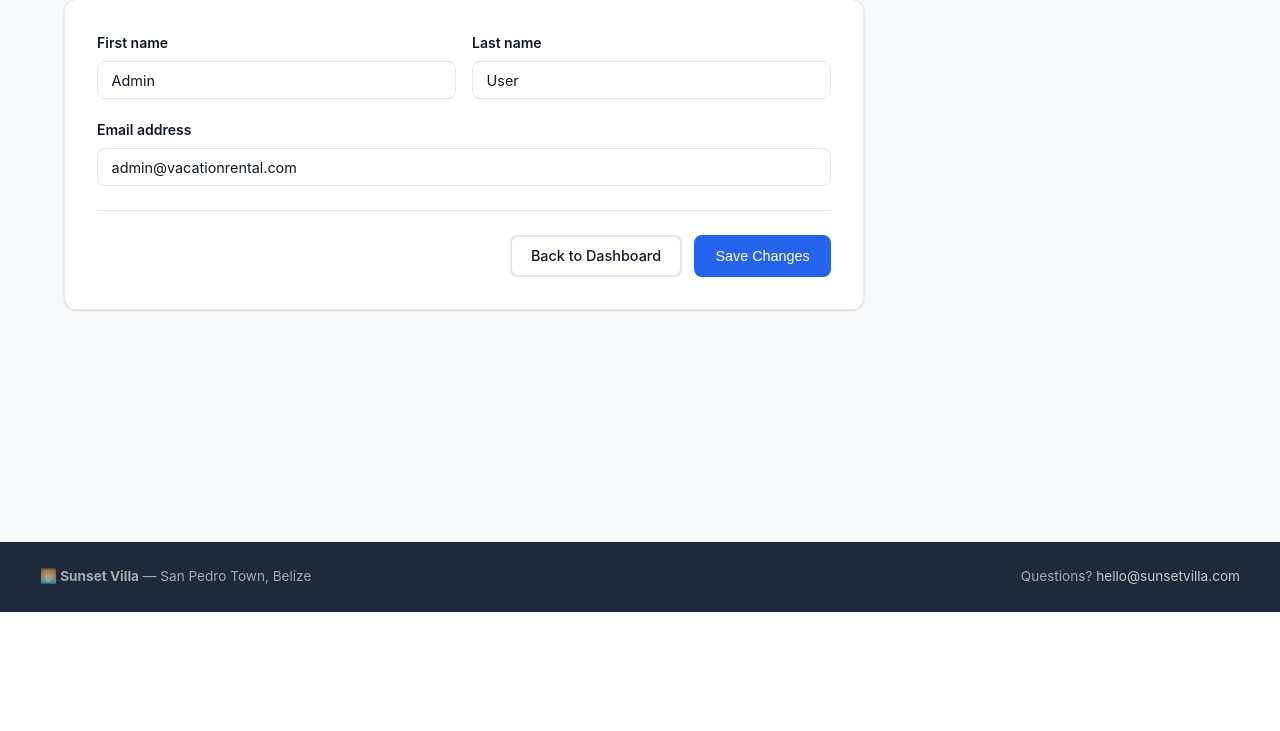
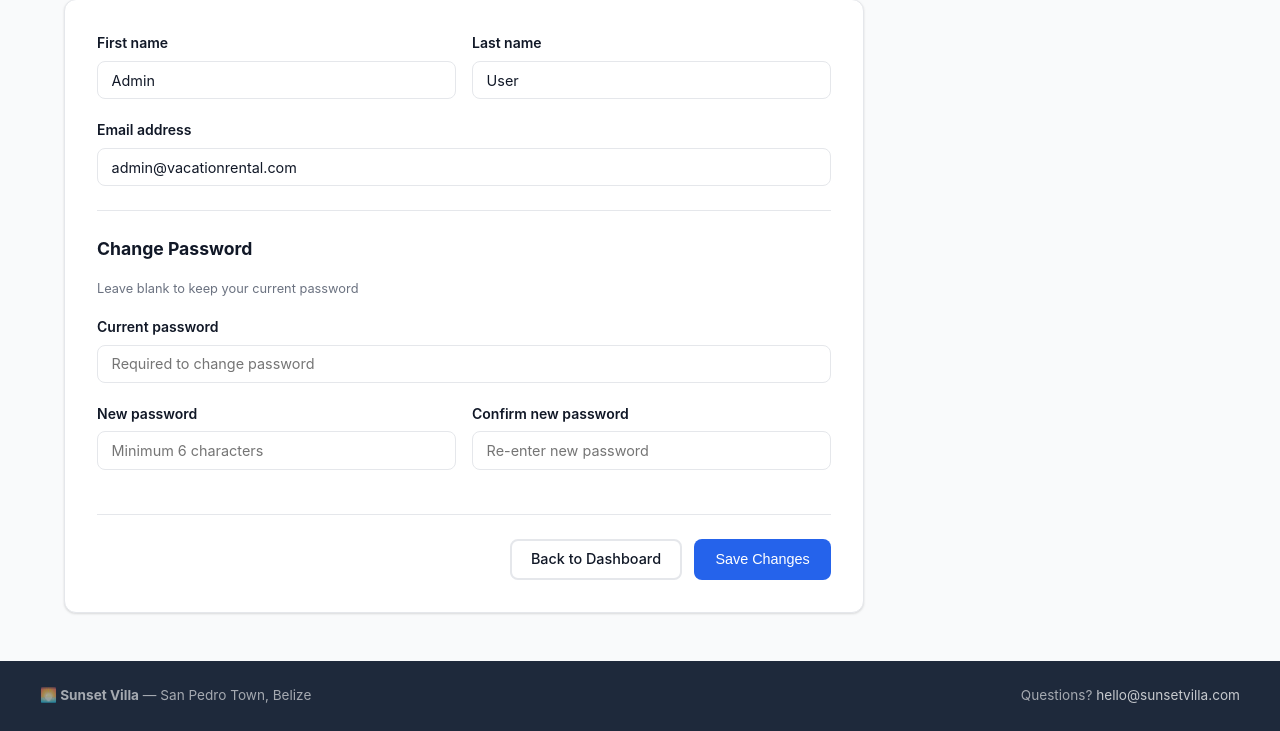
Before and after one commit to nm90/booking-site-mar17, a Flask app: page /portal/profile in a window 1280 px wide. Shown: the part 188-919 px from the top of the page. Before the commit the page ends 800 px from the top, so only its background shows below. Run offline with Flask 3, Linux system fonts and the light colour scheme; the visitor is signed in with stand-in values (Sample User, id 1); data comes from the database, SQL or seed files in the repository; parts of the project's set-up code (start-up, migrations or seed data) failed here and were passed over; some libraries are stand-ins or nearby versions.

Commit message:
Add password change to profile page
Closes #53

Co-Authored-By: Claude Opus 4.6 <noreply@anthropic.com>

```diff
--- a/backend/controllers/portal_controller.py
+++ b/backend/controllers/portal_controller.py
@@ -81,6 +81,9 @@ def profile_update():
     first_name = request.form.get('first_name', '').strip()
     last_name = request.form.get('last_name', '').strip()
     email = request.form.get('email', '').strip()
+    current_password = request.form.get('current_password', '').strip()
+    new_password = request.form.get('new_password', '').strip()
+    new_password_confirm = request.form.get('new_password_confirm', '').strip()
     form_data = {
         'first_name': first_name,
         'last_name': last_name,
@@ -88,6 +91,15 @@ def profile_update():
     }
 
     try:
+        # Handle password change if any password field is filled
+        if current_password or new_password or new_password_confirm:
+            if not current_password:
+                raise ValueError("Current password is required to change your password")
+            if new_password != new_password_confirm:
+                raise ValueError("New passwords do not match")
+            User.update_password(user_id, current_password, new_password)
+            flash('Password updated successfully.', 'success')
+
         updated_user = User.update(
             user_id=user_id,
             first_name=first_name,
--- a/backend/models/user.py
+++ b/backend/models/user.py
@@ -197,6 +197,31 @@ class User:
         return User.get_by_id(user_id)
 
     @staticmethod
+    def update_password(user_id: int, current_password: str, new_password: str) -> Optional[Dict]:
+        """Change a user's password after verifying their current password.
+
+        Raises ValueError if current password is wrong or new password is invalid.
+        Returns updated user dict.
+        """
+        user = execute_query("SELECT * FROM users WHERE id = ?", (user_id,), fetch_one=True)
+        if not user:
+            return None
+
+        if not User._verify_password(current_password, user['password_hash']):
+            raise ValueError("Current password is incorrect")
+
+        if not new_password or len(new_password) < 6:
+            raise ValueError("New password must be at least 6 characters")
+
+        password_hash = User.hash_password(new_password)
+        execute_query(
+            "UPDATE users SET password_hash=?, updated_at=CURRENT_TIMESTAMP WHERE id=?",
+            (password_hash, user_id),
+            commit=True
+        )
+        return User.get_by_id(user_id)
+
+    @staticmethod
     def delete(user_id: int) -> bool:
         """Delete a user. Returns True if deleted, False if not found."""
         existing = User.get_by_id(user_id)
--- a/backend/templates/portal/profile.html
+++ b/backend/templates/portal/profile.html
@@ -49,6 +49,29 @@
                 >
             </div>
 
+            <hr style="margin: 1.5rem 0; border: none; border-top: 1px solid var(--border);">
+            <h3 style="margin-bottom: 1rem; font-size: 1.1rem;">Change Password</h3>
+            <p class="form-hint" style="margin-bottom: 1rem;">Leave blank to keep your current password</p>
+
+            <div class="form-group">
+                <label for="current_password">Current password</label>
+                <input type="password" id="current_password" name="current_password"
+                       placeholder="Required to change password">
+            </div>
+
+            <div class="form-row">
+                <div class="form-group">
+                    <label for="new_password">New password</label>
+                    <input type="password" id="new_password" name="new_password"
+                           placeholder="Minimum 6 characters">
+                </div>
+                <div class="form-group">
+                    <label for="new_password_confirm">Confirm new password</label>
+                    <input type="password" id="new_password_confirm" name="new_password_confirm"
+                           placeholder="Re-enter new password">
+                </div>
+            </div>
+
             <div class="form-actions">
                 <a href="{{ url_for('portal.dashboard') }}" class="btn btn-outline">Back to Dashboard</a>
                 <button type="submit" class="btn btn-primary">Save Changes</button>
```
